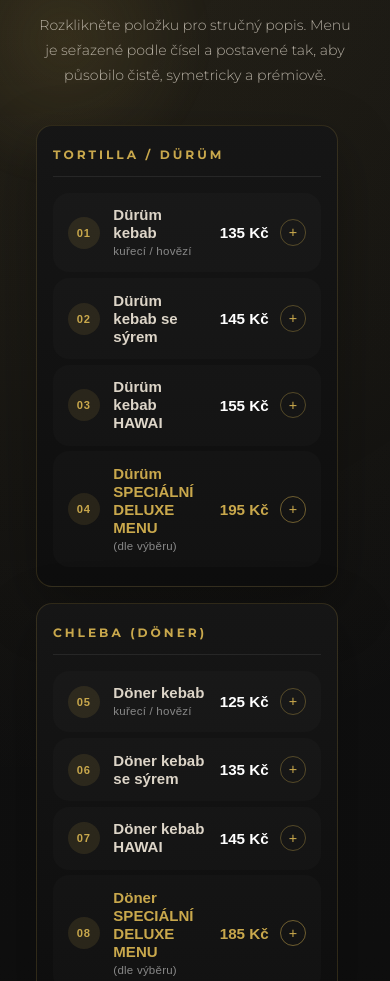
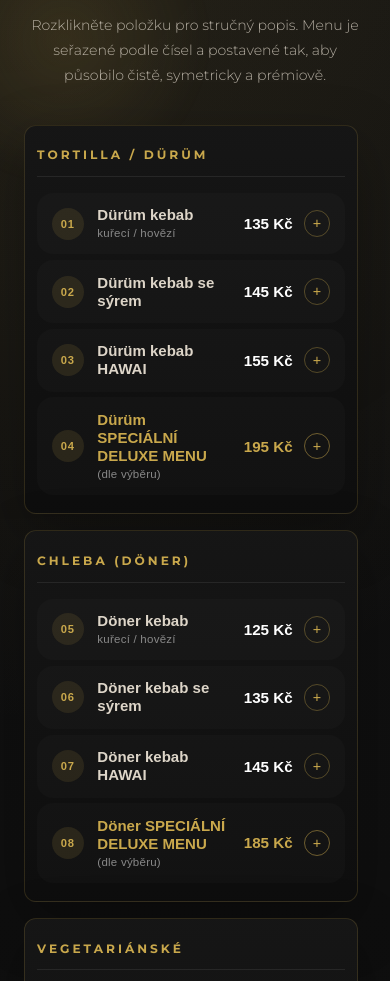
Before and after one commit to dev-bobik/kebab-deluxe-hk, a plain HTML site: page index.html in a window 390 px wide. Shown: the part 980-1961 px from the top of the page. Drawn offline with Linux system fonts and the light colour scheme.

Commit message:
Mobile: make menu cards nearly full-bleed (tiny 0.25rem gap)

```diff
--- a/kebabdlstyles.css
+++ b/kebabdlstyles.css
@@ -734,14 +734,14 @@ section h2 {
 @media (max-width: 900px) {
   .menu-board {
     flex-direction: column;
-    /* allow the board to extend closer to the viewport edges on small screens */
-    padding-left: 0.75rem;
-    padding-right: 0.75rem;
+    /* allow the board to extend very close to the viewport edges on small screens */
+    padding-left: 0.25rem;
+    padding-right: 0.25rem;
   }
 
   .section-inner {
-    padding-left: 0.75rem;
-    padding-right: 0.75rem;
+    padding-left: 0.25rem;
+    padding-right: 0.25rem;
     max-width: 100%;
   }
 
@@ -753,11 +753,13 @@ section h2 {
      while keeping a small internal gutter so the rounded corners remain visible */
   .menu-category {
     width: 100%;
-    margin-left: -0.5rem;
-    margin-right: -0.5rem;
-    padding-left: 1rem;
-    padding-right: 1rem;
-    border-radius: 16px;
+    /* almost full-bleed: tiny outer gap of ~4px (0.25rem) */
+    margin-left: -0.25rem;
+    margin-right: -0.25rem;
+    /* keep internal padding for content */
+    padding-left: 0.75rem;
+    padding-right: 0.75rem;
+    border-radius: 12px;
   }
 
   .about-section {
```
